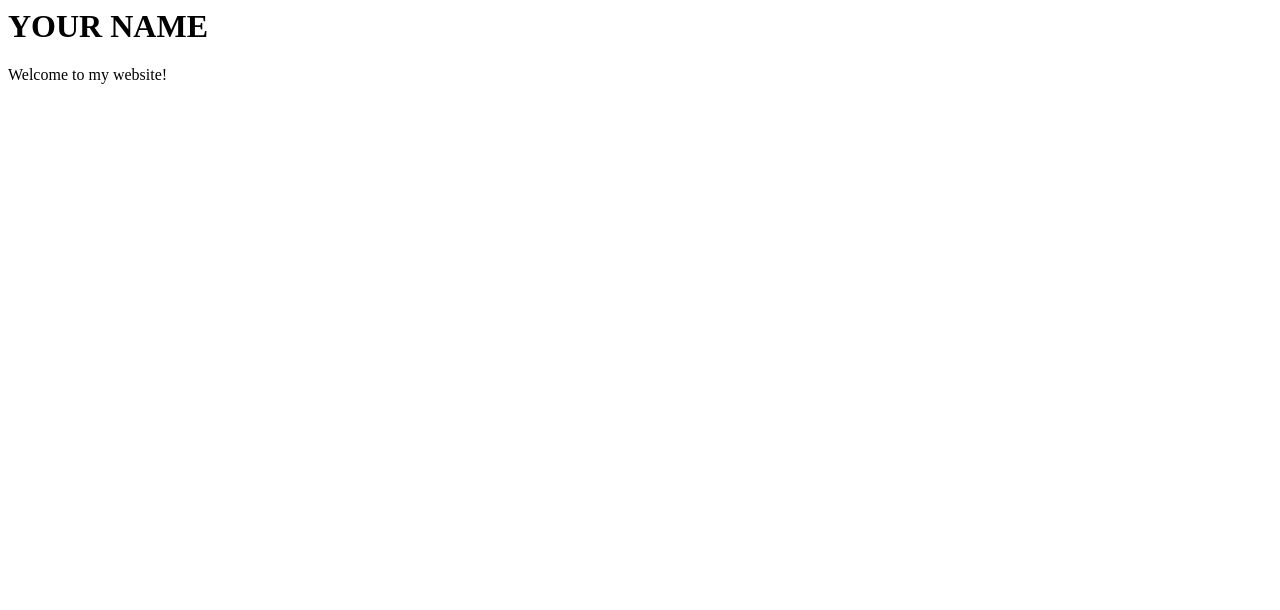
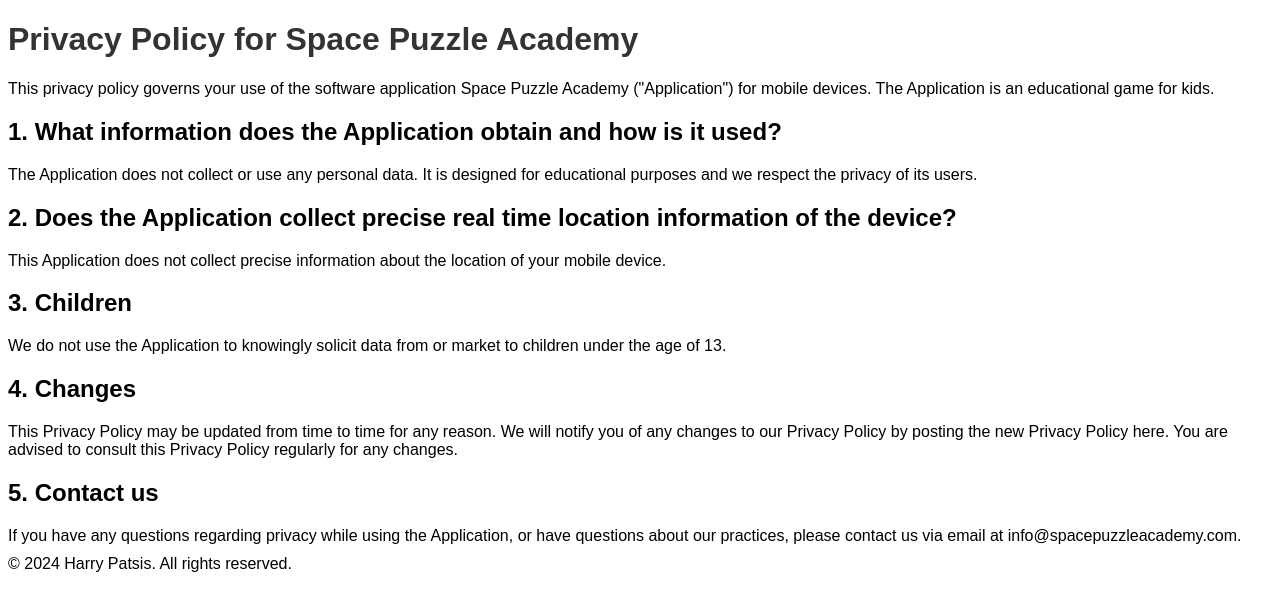
Before and after one commit to hpatsis/space.puzzle.academy, a plain HTML site: page index.html in a window 1280 px wide. Drawn offline with Linux system fonts and the light colour scheme.

Commit message:
Update index.html

```diff
--- a/index.html
+++ b/index.html
@@ -1,8 +1,38 @@
+<!DOCTYPE html>
 <html>
+<head>
+    <title>Privacy Policy - Space Puzzle Academy</title>
+    <style>
+        body {
+            font-family: Arial, sans-serif;
+        }
+        h1 {
+            color: #333;
+        }
+        p {
+            margin: 10px 0;
+        }
+    </style>
+</head>
+<body>
+    <h1>Privacy Policy for Space Puzzle Academy</h1>
+    <p>This privacy policy governs your use of the software application Space Puzzle Academy ("Application") for mobile devices. The Application is an educational game for kids.</p>
 
-<body>
-  <h1>YOUR NAME</h1>
-  <p>Welcome to my website!</p>
+    <h2>1. What information does the Application obtain and how is it used?</h2>
+    <p>The Application does not collect or use any personal data. It is designed for educational purposes and we respect the privacy of its users.</p>
+
+    <h2>2. Does the Application collect precise real time location information of the device?</h2>
+    <p>This Application does not collect precise information about the location of your mobile device.</p>
+
+    <h2>3. Children</h2>
+    <p>We do not use the Application to knowingly solicit data from or market to children under the age of 13.</p>
+
+    <h2>4. Changes</h2>
+    <p>This Privacy Policy may be updated from time to time for any reason. We will notify you of any changes to our Privacy Policy by posting the new Privacy Policy here. You are advised to consult this Privacy Policy regularly for any changes.</p>
+
+    <h2>5. Contact us</h2>
+    <p>If you have any questions regarding privacy while using the Application, or have questions about our practices, please contact us via email at info@spacepuzzleacademy.com.</p>
+
+    <p>© 2024 Harry Patsis. All rights reserved.</p>
 </body>
-
 </html>
```
